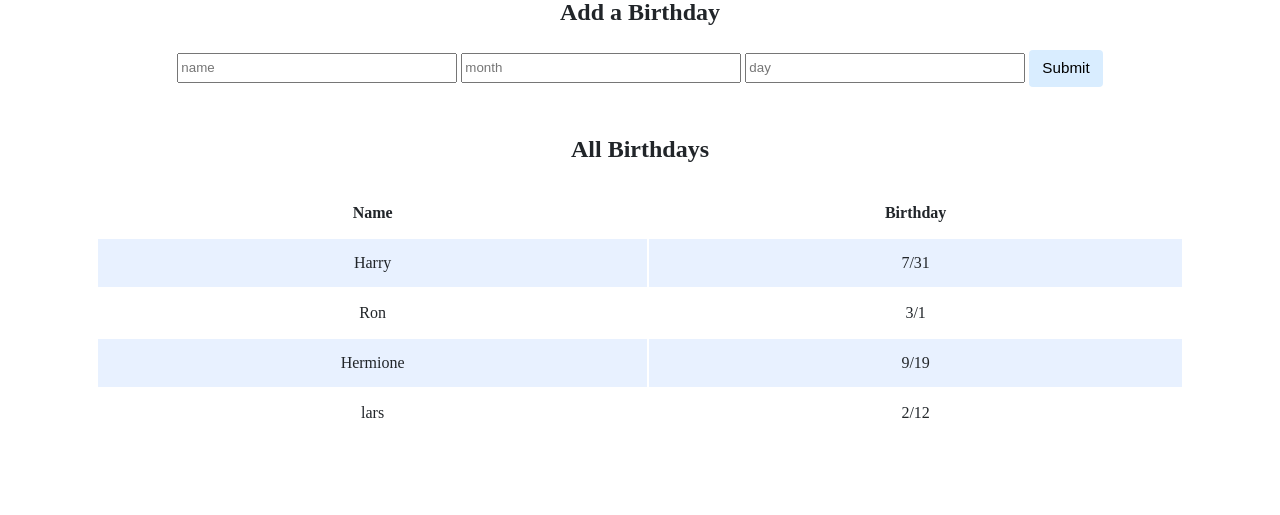
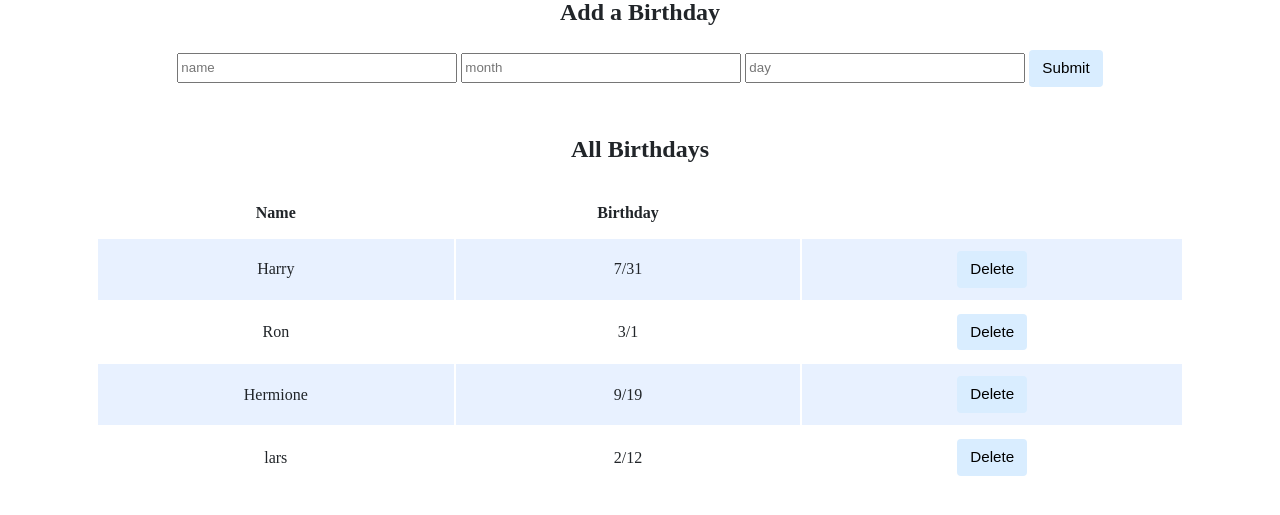
Before and after one commit to Hillgrove/CS50x, a Flask app: page / in a window 1280 px wide. Shown: the part 266-781 px from the top of the page. Run offline with Flask 3, Linux system fonts and the light colour scheme; some libraries are stand-ins or nearby versions.

Commit message:
Mon, Aug 28, 2023, 3:48 PM +02:00

```diff
--- a/week09/3. lab09/birthdays/templates/index.html
+++ b/week09/3. lab09/birthdays/templates/index.html
@@ -40,6 +40,12 @@
                         <tr>
                             <td>{{ birthday.name }}</td>
                             <td>{{ birthday.month }}/{{ birthday.day }}</td>
+                            <td>
+                                <form action="/delete" method="post">
+                                    <input type="hidden"name="id" value="{{ birthday.id }}">
+                                    <input type="submit" value="Delete">
+                                </form>
+                            </td>
                         </tr>
                         {% endfor %}
                     </tbody>
```
